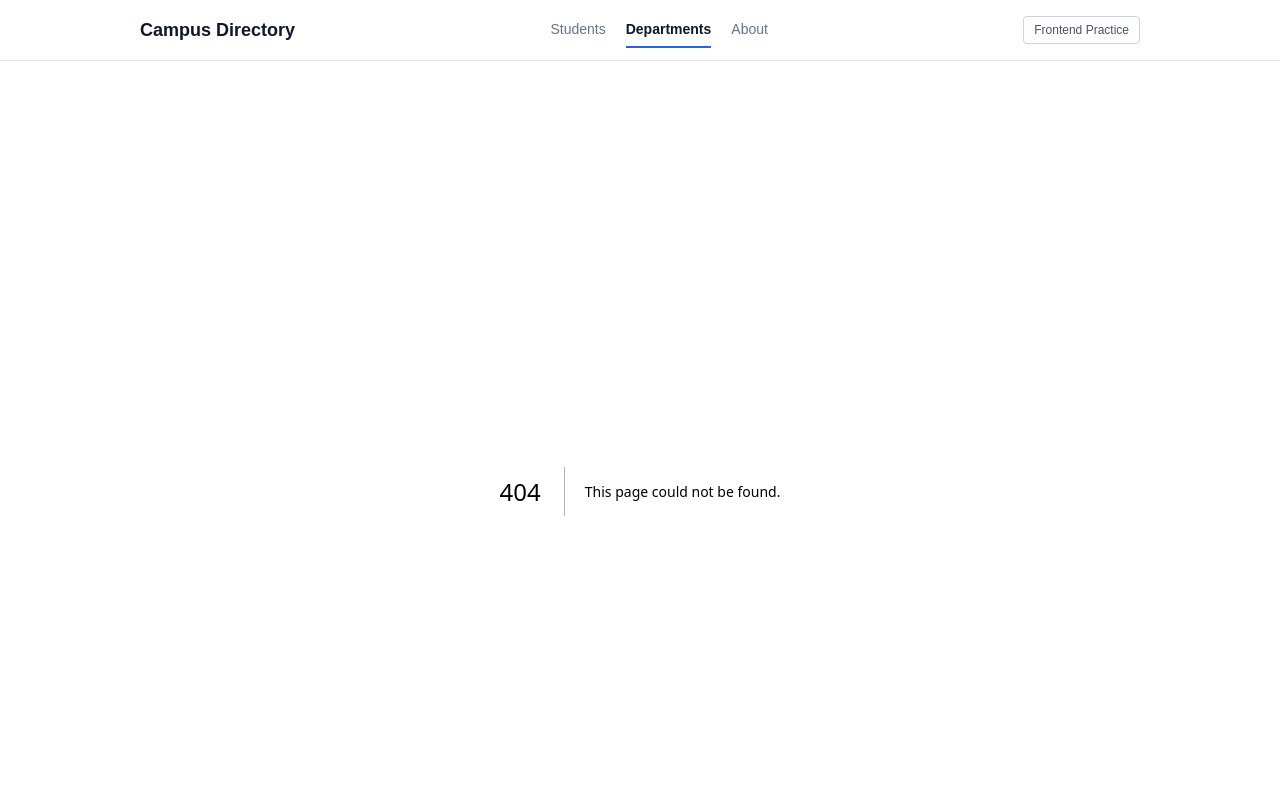
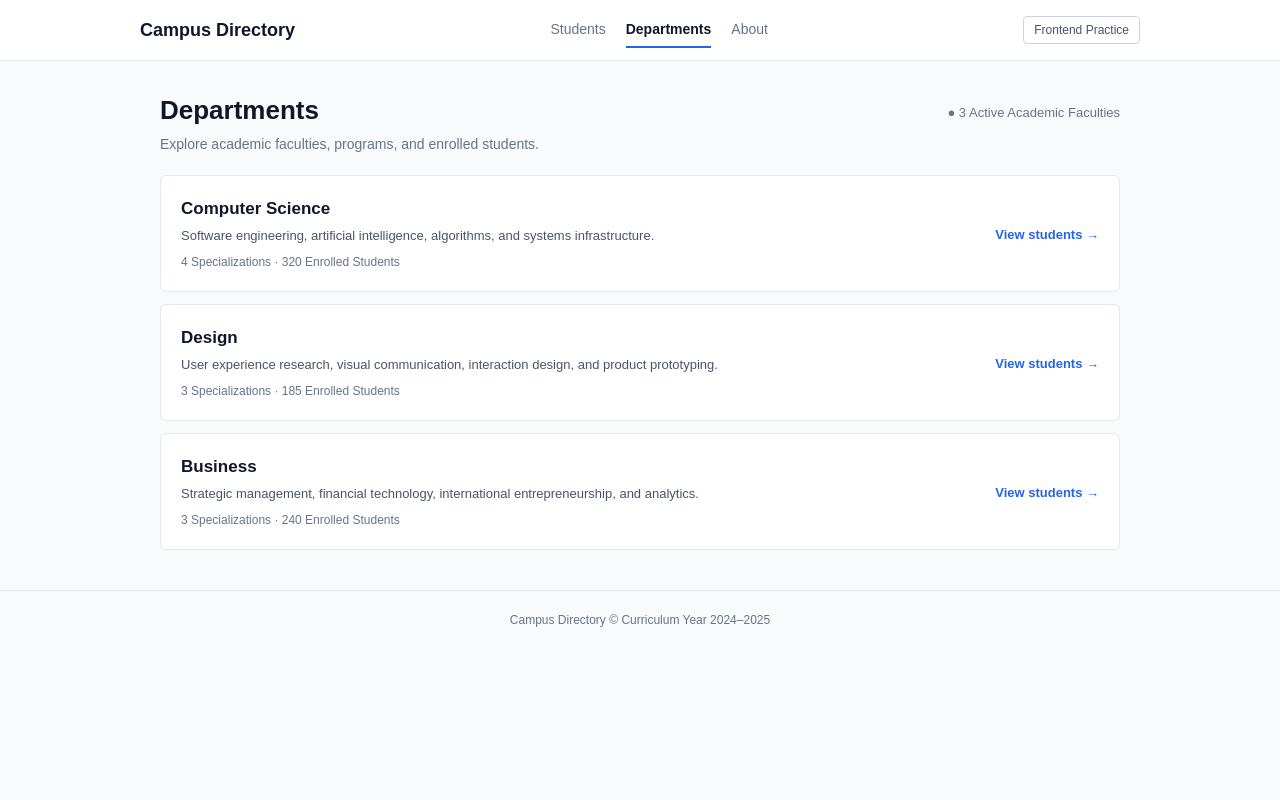
Before and after one commit to Anisha-Chhajer-Jain/studentSphere, a Next.js app in the folder student-sphere/: page /departments in a window 1280 px wide. Before the commit this address had no page. Shown: the top 800 px of the page. Built offline with nearby package versions, Linux system fonts and the light colour scheme.

Commit message:
build academic departments list page

```diff
--- /dev/null
+++ b/student-sphere/src/app/departments/page.js
@@ -0,0 +1,42 @@
+import Link from "next/link";
+import { departments } from "../../data";
+
+export default function DepartmentsPage() {
+  return (
+    <div>
+      <div style={{ display: "flex", justifyContent: "space-between", alignItems: "center" }}>
+        <h1 className="page-title">Departments</h1>
+        <span style={{ fontSize: "13px", color: "#64748b" }}>● 3 Active Academic Faculties</span>
+      </div>
+      <p className="page-subtitle">Explore academic faculties, programs, and enrolled students.</p>
+
+      {departments.map((dept) => {
+        const link = dept.tracks && dept.tracks.length > 0
+          ? `/departments/${dept.slug}/${dept.tracks[0].slug}`
+          : `/students`;
+
+        return (
+          <div key={dept.id} className="dept-card">
+            <div>
+              <h2 style={{ fontSize: "17px", color: "#0f172a", marginBottom: "4px" }}>
+                {dept.name}
+              </h2>
+              <p style={{ fontSize: "13px", color: "#475569", marginBottom: "8px" }}>
+                {dept.description}
+              </p>
+              <div style={{ fontSize: "12px", color: "#64748b" }}>
+                {dept.specializationsCount} Specializations · {dept.enrolledStudents} Enrolled Students
+              </div>
+            </div>
+
+            <div>
+              <Link href={link} style={{ fontWeight: "bold", fontSize: "13px" }}>
+                View students →
+              </Link>
+            </div>
+          </div>
+        );
+      })}
+    </div>
+  );
+}
```
